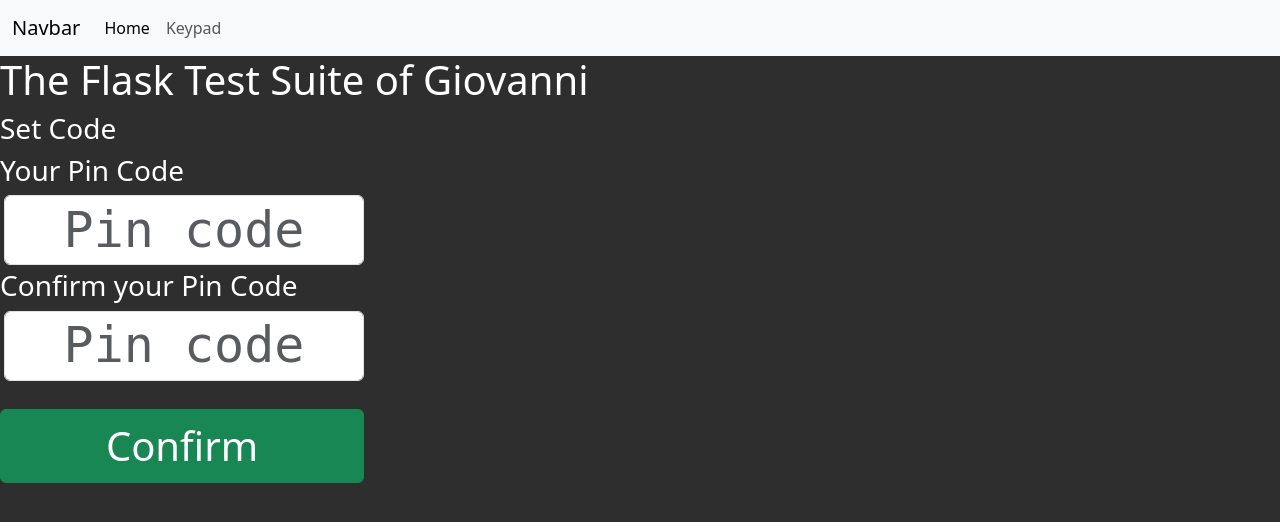
After one commit to LUXREYLI/flaskTest2, a Flask app: page /setcode in a window 1280 px wide. The commit adds this page. Shown: the top 522 px of the page. Run offline with Flask 3, Linux system fonts and the light colour scheme; parts of the project's set-up code (start-up, migrations or seed data) failed here and were passed over.

Commit message:
bcrypt and new page setcode.html

```diff
--- a/src/sql/create_tables.sql
+++ b/src/sql/create_tables.sql
@@ -2,6 +2,7 @@
 CREATE TABLE IF NOT EXISTS account (
   account_id CHAR(1) PRIMARY KEY,
   email VARCHAR(250) UNIQUE NOT NULL,
+  password BYTEA NULL,
   initialized BOOLEAN NOT NULL
 );
 
--- a/src/webapp/requirements.txt
+++ b/src/webapp/requirements.txt
@@ -20,6 +20,7 @@
 # webapp
 Flask==2.2.2
 python-decouple==3.7
+bcrypt==4.0.1
 rpi.gpio==0.7.1
 
 # database
--- a/src/webapp/static/styles/style.css
+++ b/src/webapp/static/styles/style.css
@@ -32,6 +32,12 @@ h1 {
     background-color: rgb(204, 0, 0);
 }
 
+.btn-success {
+    min-height: 50px;
+    min-width: 364px;
+    font-size: 40px;
+}
+
 .form-control {
     font-size: 50px;
     font-family: monospace;
--- /dev/null
+++ b/src/webapp/templates/setcode.html
@@ -0,0 +1,15 @@
+{% extends "base.html" %}
+{% block title %}index{% endblock %}
+{% block content %}
+<h3>Set Code</h3>
+  <form method="post" action="/setcode">
+    <div class="form-group">
+        <h3>Your Pin Code</h3>
+        <input type="password" class="form-control" name="Pincode1" placeholder="Pin code">
+        <h3>Confirm your Pin Code</h3>
+        <input type="password" class="form-control" name="Pincode2" placeholder="Pin code">
+        <br>
+        <button type="submit" class="btn btn-success">Confirm</button>
+      </div>
+  </form>
+{% endblock %}
```
Also changed, not shown: src/webapp/models.py (+6 -3 lines), README.md.
